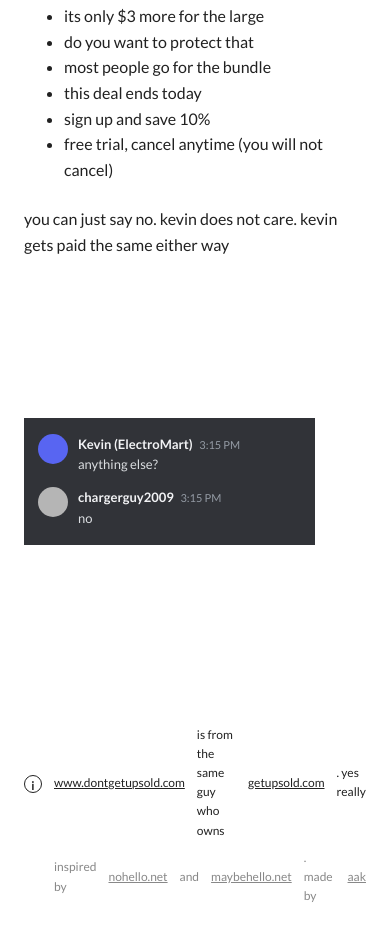
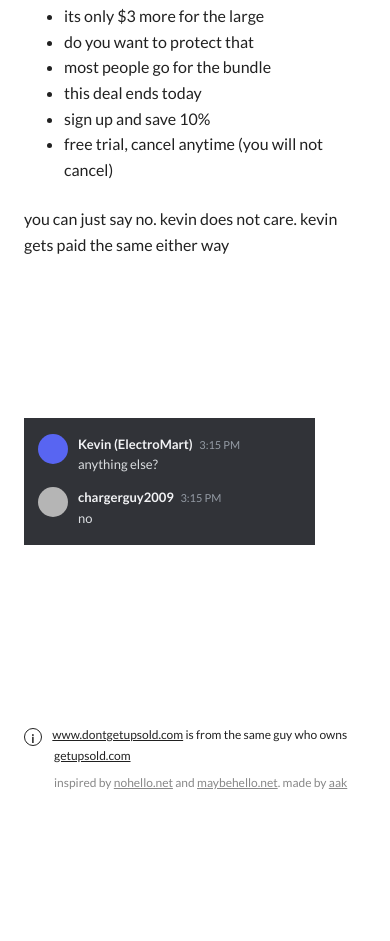
Before and after one commit to AakCannotCode4Shit/dontgetupsold, a plain HTML site: page index.html in a window 390 px wide. Shown: the part 2503-3444 px from the top of the page. After the commit the page ends 3343 px from the top, so only its background shows below. Drawn offline with Linux system fonts and the light colour scheme.

Commit message:
Fix footer wrapping on mobile, drop 'yes really'

```diff
--- a/index.html
+++ b/index.html
@@ -107,7 +107,7 @@
   </section>
 
   <footer class="foot">
-    <p><span class="i" aria-hidden="true">i</span> <a href="https://dontgetupsold.com">www.dontgetupsold.com</a> is from the same guy who owns <a href="https://getupsold.com">getupsold.com</a>. yes really</p>
+    <p><span class="i" aria-hidden="true">i</span> <a href="https://dontgetupsold.com">www.dontgetupsold.com</a> is from the same guy who owns <a href="https://getupsold.com">getupsold.com</a></p>
     <p class="small">inspired by <a href="https://nohello.net">nohello.net</a> and <a href="https://www.maybehello.net">maybehello.net</a>. made by <a href="https://github.com/AakCannotCode4Shit">aak</a></p>
   </footer>
 </body>
--- a/style.css
+++ b/style.css
@@ -146,8 +146,9 @@ h1 {
   padding: 0 24px 40px;
   font-size: 12px;
 }
-.foot p { display: flex; gap: 12px; align-items: center; margin: 0 0 8px; }
-.foot .small { color: #888; padding-left: 30px; }
+.foot p { margin: 0 0 8px; padding-left: 30px; text-indent: -30px; }
+.foot .i { margin: 0 8px 0 0; vertical-align: -4px; text-indent: 0; }
+.foot .small { color: #888; text-indent: 0; }
 
 @media (max-width: 680px) {
   .row { grid-template-columns: 1fr; gap: 24px; margin-bottom: 80px; }
```
